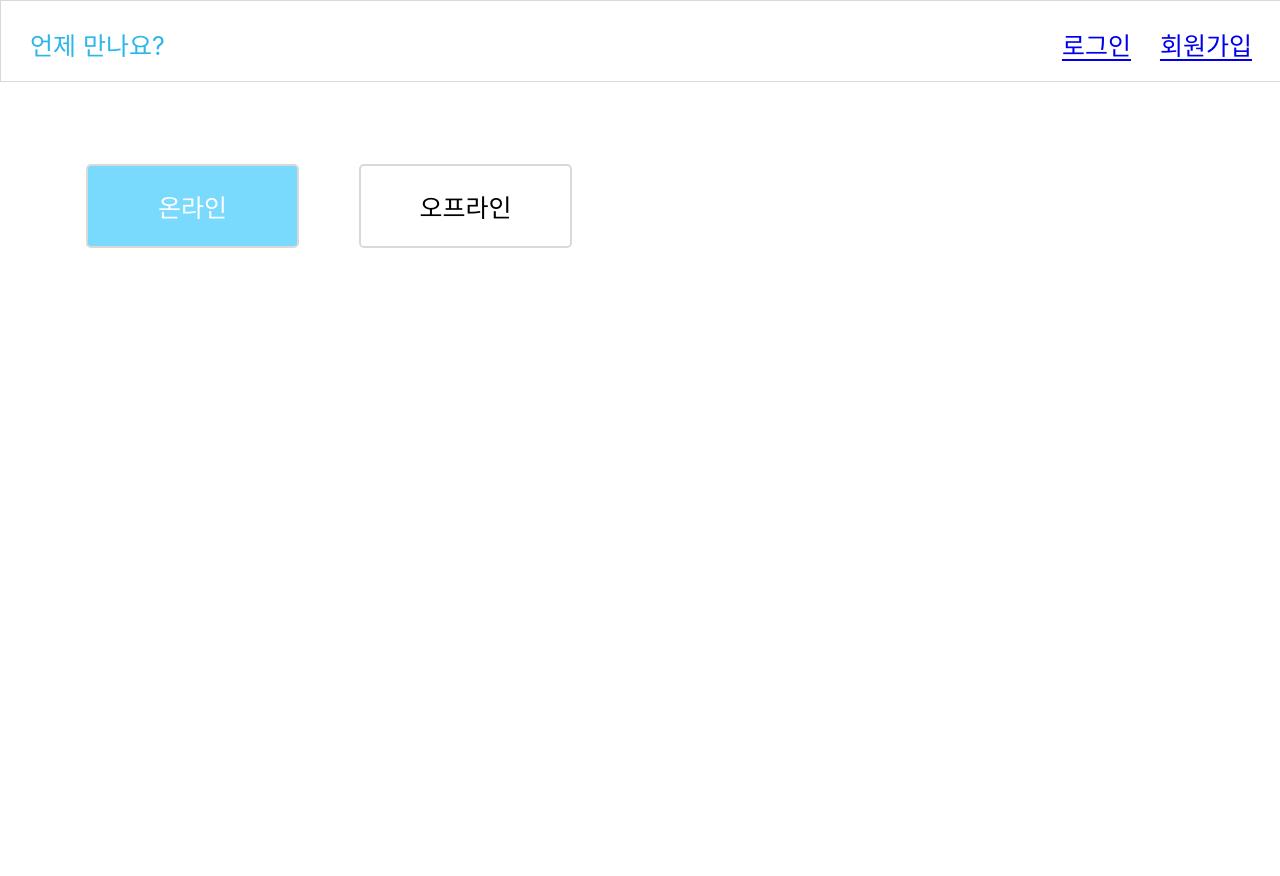
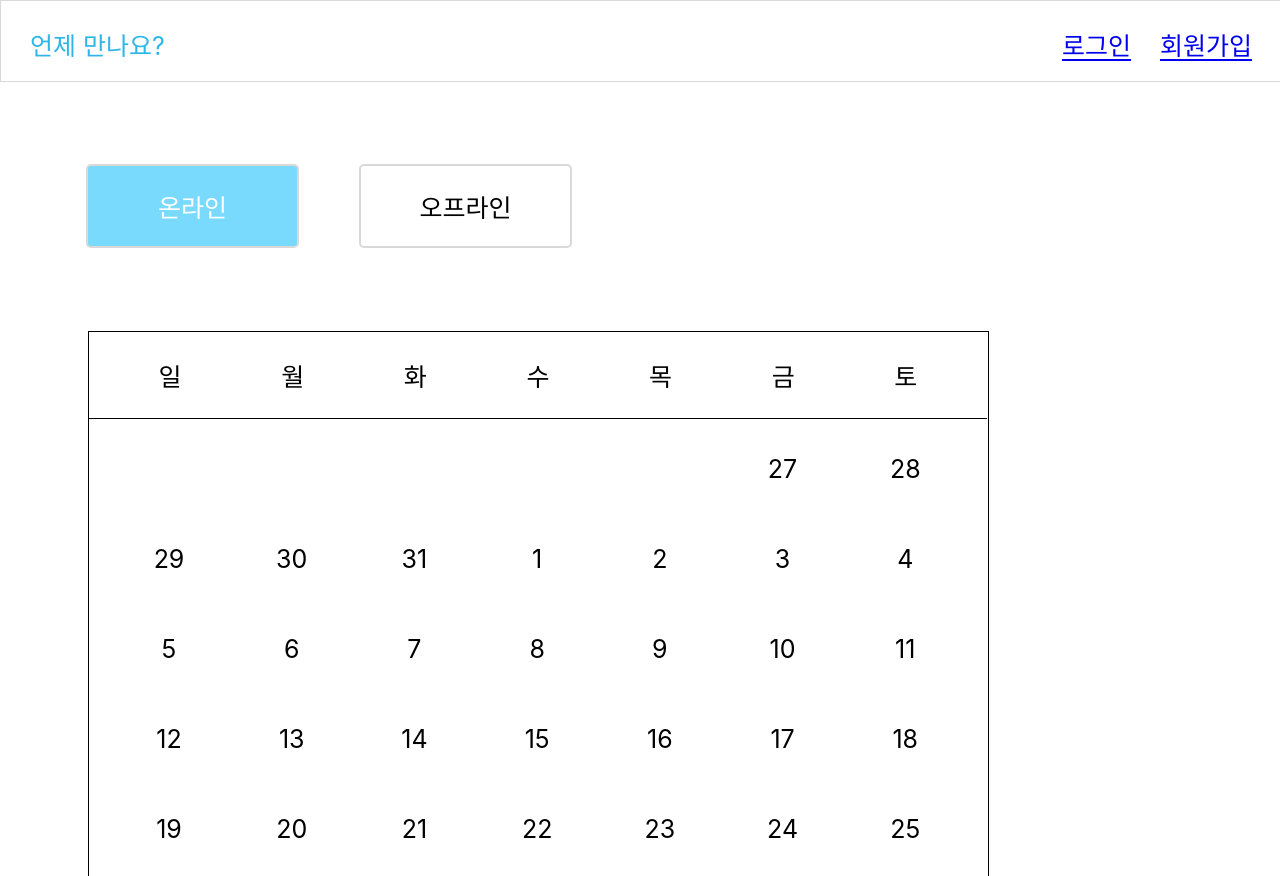
Before and after one commit to When-will-we-meet/front, a React (Create React App) app: page / in a window 1280 px wide. Shown: the top 876 px of the page. Before the commit the page ends 800 px from the top, so only its background shows below. Built offline with nearby package versions, Linux system fonts and the light colour scheme.

Commit message:
feat: ADD Calender

```diff
--- a/package.json
+++ b/package.json
@@ -9,8 +9,11 @@
     "@types/jest": "^27.5.2",
     "cra-template-typescript": "1.2.0",
     "react": "^18.3.1",
+    "react-calendar": "^5.1.0",
     "react-dom": "^18.3.1",
+    "react-router-dom": "^7.1.1",
     "react-scripts": "5.0.1",
+    "styled-components": "^6.1.13",
     "typescript": "^4.9.5",
     "web-vitals": "^2.1.4"
   },
--- /dev/null
+++ b/src/components/Calender.tsx
@@ -0,0 +1,116 @@
+import React, { useState } from "react";
+import styled from "styled-components";
+
+const Container = styled.div`
+  height: 575px;
+  width: 899px;
+  border: 1px solid black;
+  display: flex;
+  flex-direction: column;
+  margin-top: 83px;
+  margin-left: 88px;
+`;
+
+const Wrap = styled.div`
+  width: 898px;
+  height: 86px;
+  display: flex;
+  justify-content: space-evenly;
+  gap: 30px;
+  border-bottom: 1px solid #000;
+`;
+
+const Text = styled.p`
+  color: #000;
+  text-align: center;
+  font-family: Inter;
+  font-size: 25px;
+  font-style: normal;
+  font-weight: 400;
+  line-height: normal;
+`;
+
+const DaysContainer = styled.div`
+  display: grid;
+  grid-template-columns: repeat(7, 1fr);
+  padding: 20px;
+  row-gap: 30px;
+`;
+
+const DayBox = styled.div`
+  width: 120px;
+  height: 60px;
+  color: #000;
+  display: flex;
+  justify-content: center;
+  align-items: center;
+  font-family: Inter;
+  font-size: 25px;
+  font-style: normal;
+  font-weight: 400;
+  line-height: normal;
+`;
+
+const Calender: React.FC = () => {
+  const [currentDate] = useState<Date>(new Date());
+  const [selectedDay, setSelectedDay] = useState<number[]>([]);
+
+  const year = currentDate.getFullYear();
+  const month = currentDate.getMonth();
+  const today = currentDate.getDate();
+
+  const firstDay = new Date(year, month, today).getDay(); // 오늘의 요일
+  const lastDate = new Date(year, month + 1, 0).getDate(); // 이번 달 마지막 날짜
+  const nextMonthStart = today > lastDate ? 1 : today; // 다음 달로 넘어갈 경우 조정
+
+  const daysInCurrentMonth = Array.from(
+    { length: lastDate - nextMonthStart + 1 },
+    (_, i) => nextMonthStart + i
+  );
+
+  const totalCells = 35; //7열 * 5행
+  const daysAfter = Array.from(
+    { length: totalCells - daysInCurrentMonth.length - firstDay },
+    (_, i) => i + 1
+  );
+
+  const days = Array.from({ length: firstDay }, () => 0)
+    .concat(daysInCurrentMonth)
+    .concat(daysAfter);
+
+  const dayNames = ["일", "월", "화", "수", "목", "금", "토"];
+
+  function handleDayClick(day: number) {
+    if (day === 0) return;
+    setSelectedDay((prev) =>
+      prev.includes(day) ? prev.filter((d) => d !== day) : [...prev, day]
+    );
+
+    console.log(selectedDay);
+  }
+
+  return (
+    <Container>
+      <Wrap>
+        {dayNames.map((dayName, index) => (
+          <Text key={index}>{dayName}</Text>
+        ))}
+      </Wrap>
+      <DaysContainer>
+        {days.map((day, index) => (
+          <DayBox
+            key={index}
+            style={{
+              color: selectedDay.includes(day) ? "#79DAFD" : "#000",
+            }}
+            onClick={() => handleDayClick(day)}
+          >
+            {day > 0 ? day : ""}
+          </DayBox>
+        ))}
+      </DaysContainer>
+    </Container>
+  );
+};
+
+export default Calender;
--- /dev/null
+++ b/src/components/Settings.tsx
@@ -0,0 +1,7 @@
+import React from "react";
+
+const Settings: React.FC = () => {
+  return <></>;
+};
+
+export default Settings;
--- a/src/routers/Main.tsx
+++ b/src/routers/Main.tsx
@@ -1,5 +1,7 @@
 import OnOff from "components/OnOff";
 import React, { useState } from "react";
+import Calender from "components/Calender";
+import Settings from "components/Settings";
 import styled from "styled-components";
 
 const Container = styled.div`
@@ -13,6 +15,10 @@ const Main: React.FC = () => {
   return (
     <Container>
       <OnOff isOnline={isOnline} setIsOnline={setIsOnline} />
+      <div>
+        <Calender />
+        <Settings />
+      </div>
     </Container>
   );
 };
```
Also changed, not shown: 1 other file (tests, documents, lock files or other folders).
